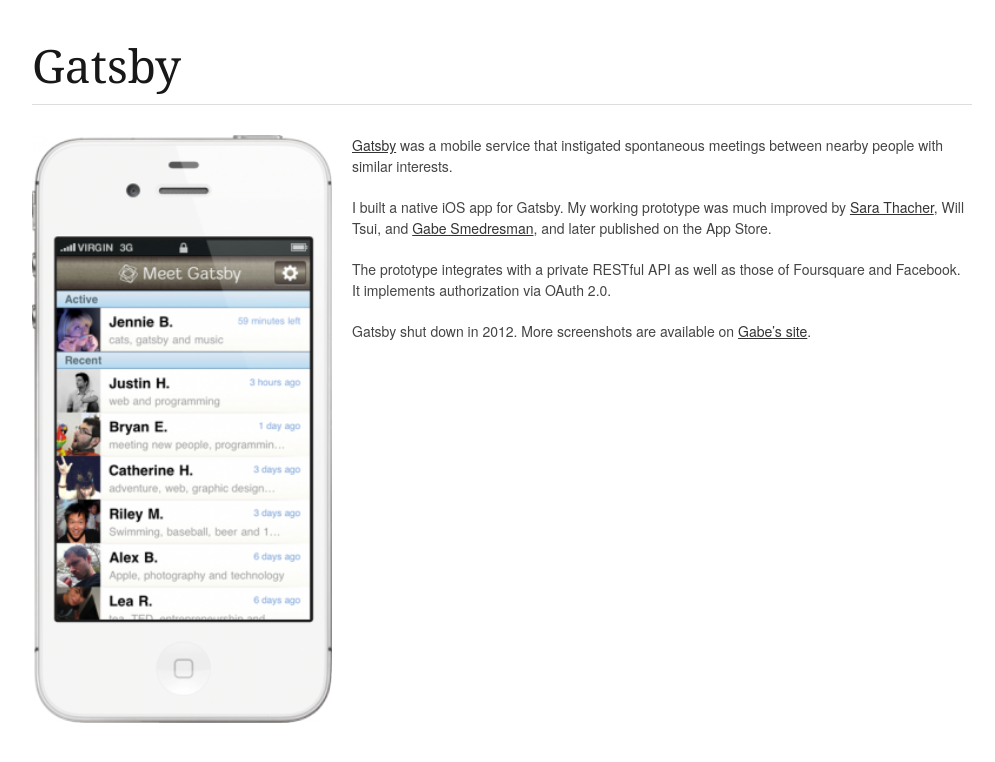
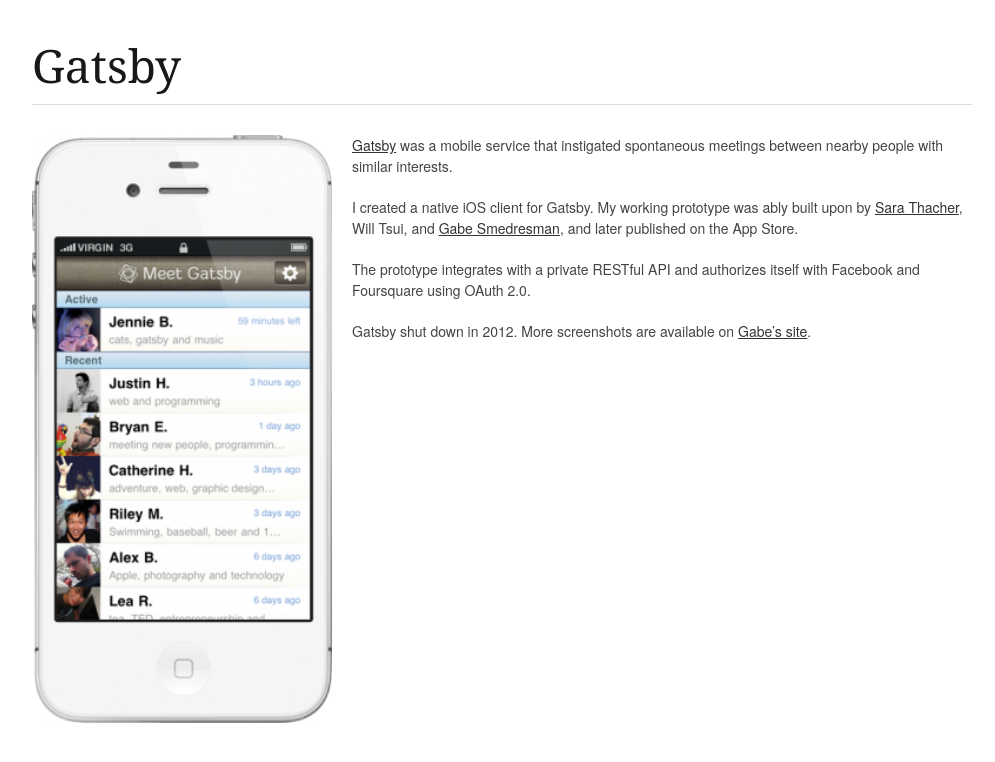
Before and after one commit to brow/rebeccabutler.org, a Jekyll site: the page built from _posts/2011-04-01-gatsby.md, in a window 1280 px wide. Shown: the top 762 px of the page, without its empty margins (138-1133 px from the left). Built offline with Jekyll 4.4.1, drawn with Linux system fonts in a browser that asks for light colours; Markdown is read by kramdown in place of the engine named in the settings.

Commit message:
copy edits

```diff
--- a/_posts/2011-04-01-gatsby.md
+++ b/_posts/2011-04-01-gatsby.md
@@ -8,12 +8,12 @@
 [Gatsby] was a mobile service that instigated spontaneous meetings between
 nearby people with similar interests.
 
-I built a native iOS app for Gatsby. My working prototype was much improved by
+I created a native iOS client for Gatsby. My working prototype was ably built upon by
 [Sara Thacher], Will Tsui, and [Gabe Smedresman], and later published on the App
 Store.
 
-The prototype integrates with a private RESTful API as well as those of Foursquare and
-Facebook. It implements authorization via OAuth 2.0.
+The prototype integrates with a private RESTful API and authorizes itself with
+Facebook and Foursquare using OAuth 2.0.
 
 Gatsby shut down in 2012. More screenshots are available on [Gabe's site].
 
```
